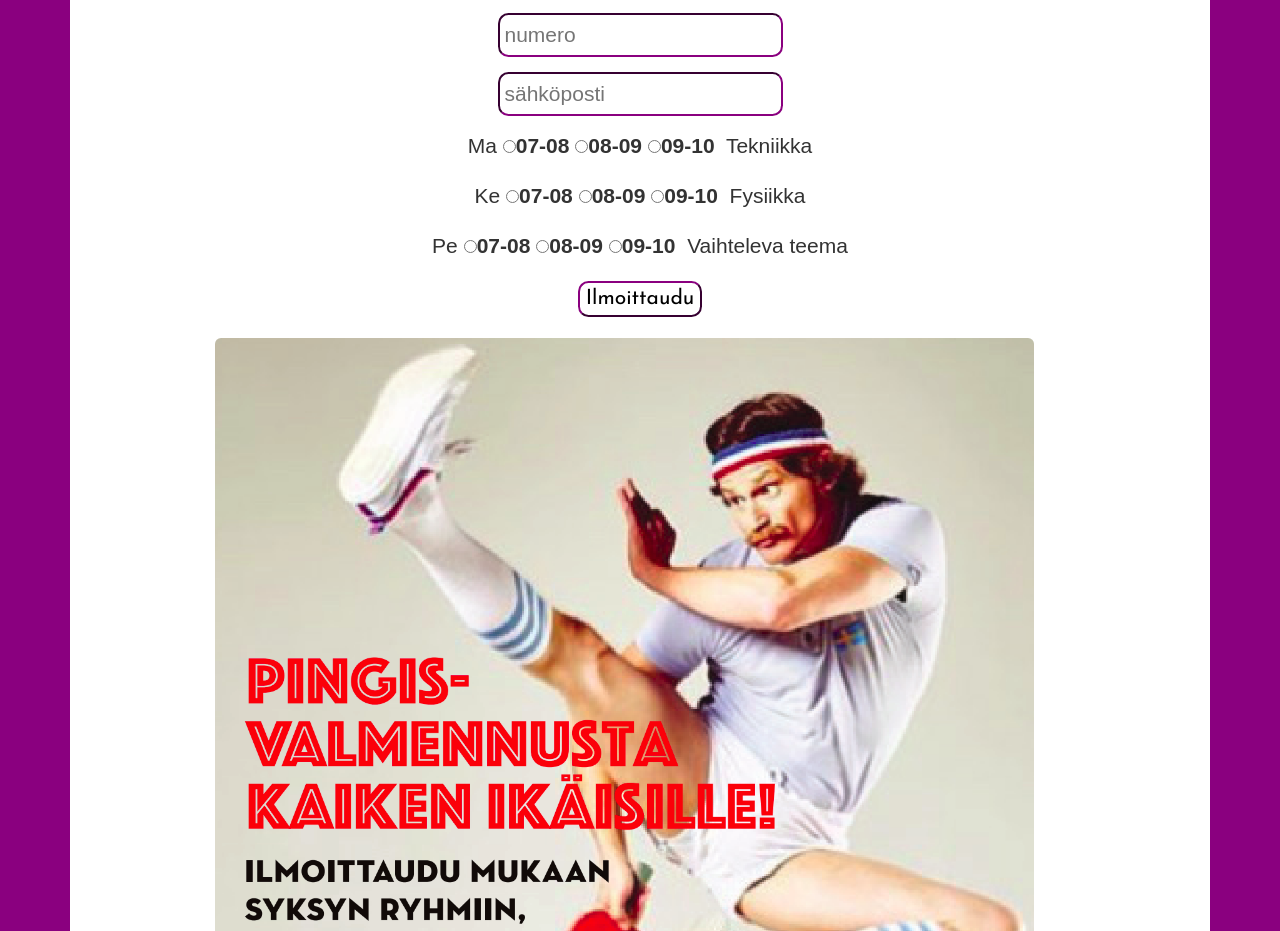
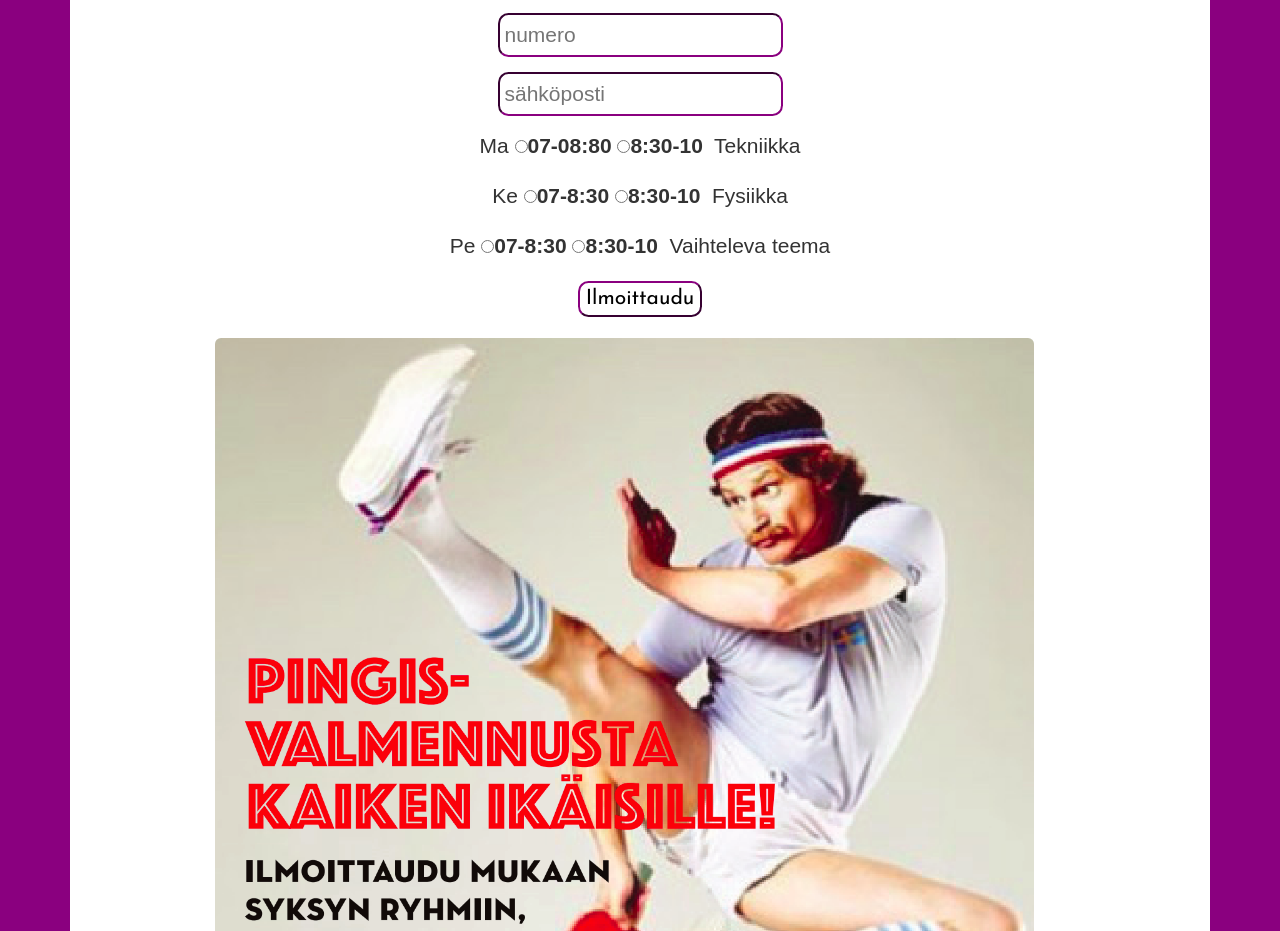
Before and after one commit to milleva/vk-enhanced-frontend, a React (Create React App) app: page /training in a window 1280 px wide. Shown: the part 1024-1955 px from the top of the page. Built offline with nearby package versions, Linux system fonts and the light colour scheme.

Commit message:
Change training dates

```diff
--- a/src/components/Training.js
+++ b/src/components/Training.js
@@ -115,15 +115,11 @@ export default class Training extends React.Component {
                                 Ma&nbsp;
                                 <label>
                                     <input type="radio" value="07-08" checked={this.state.valmennus.details.Ma === '07-08'} onChange={this.handleTrainingOptionChange('Ma')}/>
-                                    07-08
-                                </label>&nbsp;
-                                <label>
-                                    <input type="radio" value="08-09" checked={this.state.valmennus.details.Ma === '08-09'} onChange={this.handleTrainingOptionChange('Ma')}/>
-                                    08-09
+                                    07-08:80
                                 </label>&nbsp;
                                 <label>
                                     <input type="radio" value="09-10" checked={this.state.valmennus.details.Ma === '09-10'} onChange={this.handleTrainingOptionChange('Ma')}/>
-                                    09-10
+                                    8:30-10
                                 </label>&nbsp;
                                 Tekniikka
                             </p>
@@ -131,26 +127,22 @@ export default class Training extends React.Component {
                                 Ke&nbsp;
                                 <label>
                                     <input type="radio" value="07-08" checked={this.state.valmennus.details.Ke === '07-08'} onChange={this.handleTrainingOptionChange('Ke')}/>
-                                    07-08</label>&nbsp;
-                                <label>
-                                    <input type="radio" value="08-09" checked={this.state.valmennus.details.Ke === '08-09'} onChange={this.handleTrainingOptionChange('Ke')}/>
-                                    08-09</label>&nbsp;
+                                    07-8:30</label>&nbsp;
+
                                 <label>
                                     <input type="radio" value="09-10" checked={this.state.valmennus.details.Ke === '09-10'} onChange={this.handleTrainingOptionChange('Ke')}/>
-                                    09-10</label>&nbsp;
+                                    8:30-10</label>&nbsp;
                                 Fysiikka
                             </p>
                             <p>
                                 Pe&nbsp;
                                 <label>
                                     <input type="radio" value="07-08" checked={this.state.valmennus.details.Pe === '07-08'} onChange={this.handleTrainingOptionChange('Pe')}/>
-                                    07-08</label>&nbsp;
-                                <label>
-                                    <input type="radio" value="08-09" checked={this.state.valmennus.details.Pe === '08-09'} onChange={this.handleTrainingOptionChange('Pe')}/>
-                                    08-09</label>&nbsp;
+                                    07-8:30</label>&nbsp;
+
                                 <label>
                                     <input type="radio" value="09-10" checked={this.state.valmennus.details.Pe === '09-10'} onChange={this.handleTrainingOptionChange('Pe')}/>
-                                    09-10</label>&nbsp;
+                                    8:30-10</label>&nbsp;
                                 Vaihteleva teema
                             </p>
 
```
